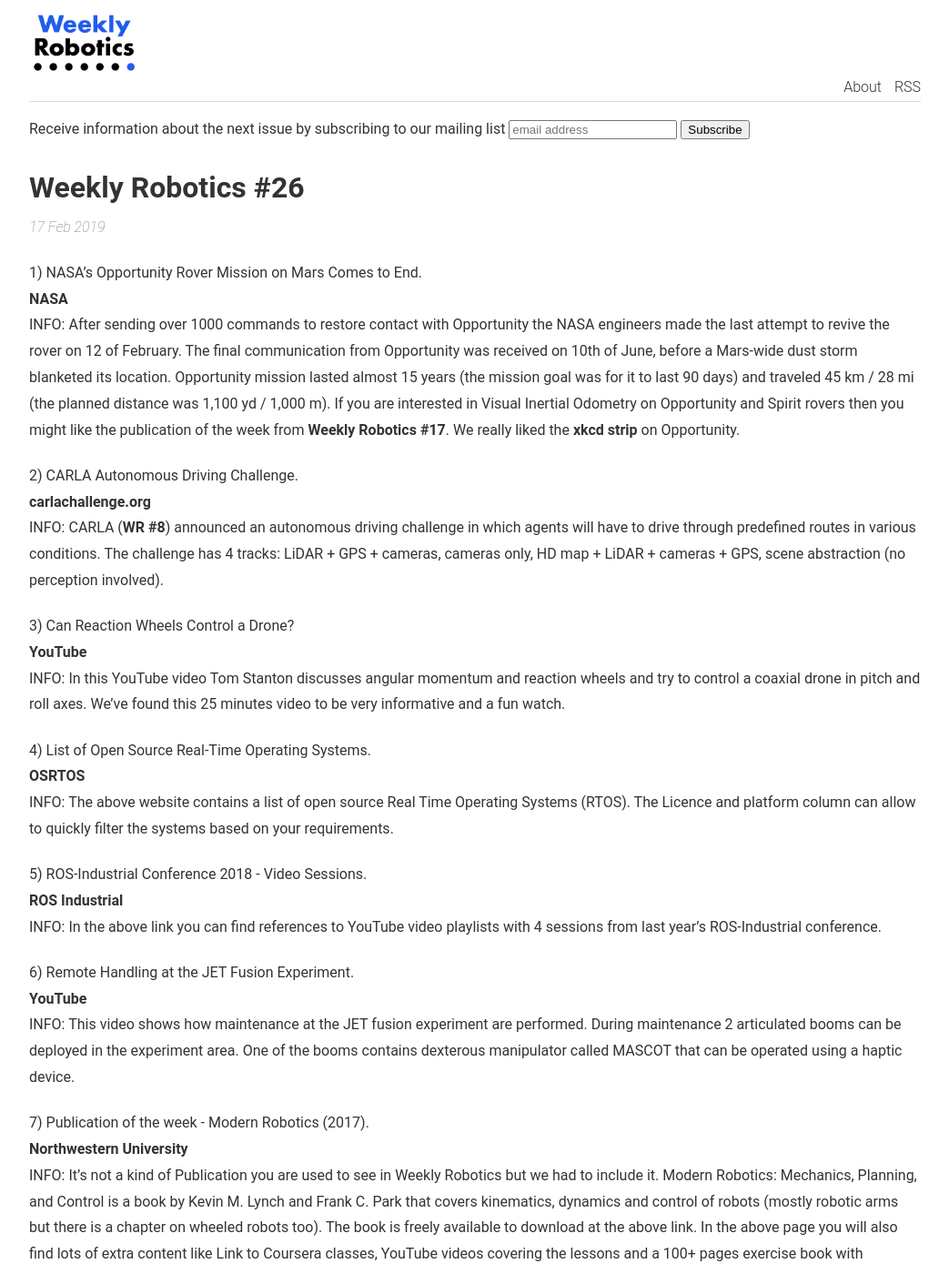
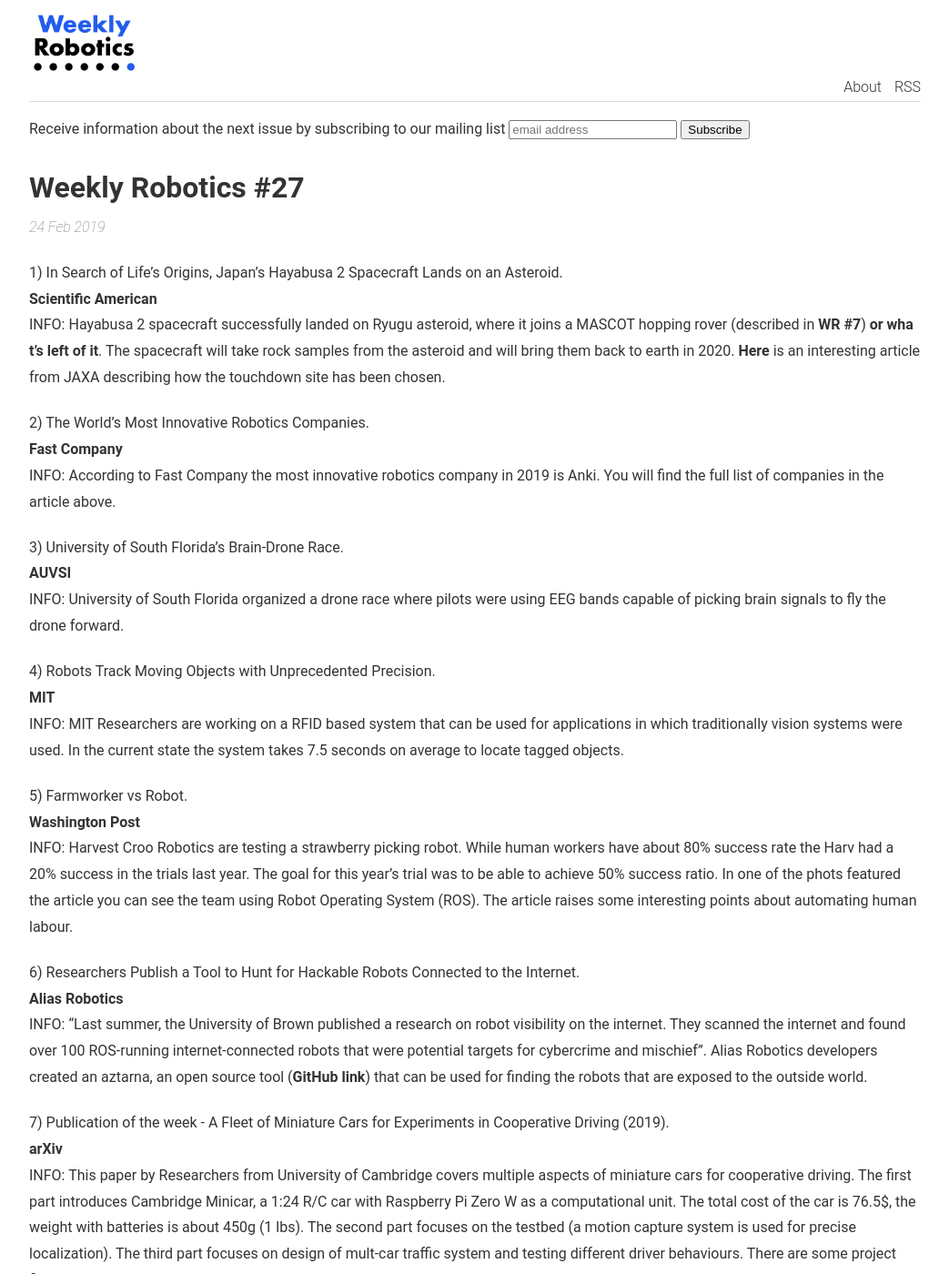
Before and after one commit to msadowski/weeklyrobotics, a Jekyll site: the page built from index.html, in a window 1280 px wide and 1400 px high. Shown: the whole window at 91% size, without its empty margins (118-1161 px from the left). Built offline with Jekyll 4.4.1, drawn with Linux system fonts in a browser that asks for light colours; the list of posts is cut into pages by our own code; comment, search, counter and statistics services are not loaded; some of the changed text lies outside the part shown.

Commit message:
Add issue 27

```diff
--- /dev/null
+++ b/_posts/2019-02-24-weekly-robotics-27.md
@@ -0,0 +1,54 @@
+---
+title: "Weekly Robotics #27"
+description: "In Weekly Robotics Newsletter #27 we revisit Ryugu asteroid and Hayabusa 2 mission, we find the world's most innovative robotics companies, attend a brain drone race and more."
+date: 2019-02-24
+tags: [Robotics, Careers, Drones, Sensors, Safety, IndustrialRobots, Space, Rover, AutonmousCars]
+---
+
+1) In Search of Life’s Origins, Japan’s Hayabusa 2 Spacecraft Lands on an Asteroid.
+<br>[Scientific American](https://www.scientificamerican.com/article/in-search-of-lifes-origins-japans-hayabusa-2-spacecraft-lands-on-an-asteroid/)<br>
+INFO: Hayabusa 2 spacecraft successfully landed on Ryugu asteroid, where it joins a MASCOT hopping rover (described in [WR #7](https://weeklyrobotics.com/weekly-robotics-7)) [or what's left of it](https://www.space.com/42024-asteroid-ryugu-mascot-lander-mission-ends.html). The spacecraft will take rock samples from the asteroid and will bring them back to earth in 2020. [Here](http://www.hayabusa2.jaxa.jp/en/topics/20190220e_TDPoint/) is an interesting article from JAXA describing how the touchdown site has been chosen.
+
+2) The World's Most Innovative Robotics Companies.
+<br>[Fast Company](https://www.fastcompany.com/most-innovative-companies/2019/sectors/robotics)<br>
+INFO: According to Fast Company the most innovative robotics company in 2019 is Anki. You will find the full list of companies in the article above.
+
+3) University of South Florida's Brain-Drone Race.
+<br>[AUVSI](https://www.auvsi.org/industry-news/university-south-floridas-brain-drone-race-welcomes-diversity-and-inclusivity)<br>
+INFO: University of South Florida organized a drone race where pilots were using EEG bands capable of picking brain signals to fly the drone forward.
+
+4) Robots Track Moving Objects with Unprecedented Precision.
+<br>[MIT](http://news.mit.edu/2019/robots-track-moving-objects-unprecedented-precision-0219)<br>
+INFO: MIT Researchers are working on a RFID based system that can be used for applications in which traditionally vision systems were used. In the current state the system takes 7.5 seconds on average to locate tagged objects.
+
+5) Farmworker vs Robot.
+<br>[Washington Post](https://www.washingtonpost.com/news/national/wp/2019/02/17/feature/inside-the-race-to-replace-farmworkers-with-robot)<br>
+INFO: Harvest Croo Robotics are testing a strawberry picking robot. While human workers have about 80% success rate the Harv had a 20% success in the trials last year. The goal for this year's trial was to be able to achieve 50% success ratio. In one of the phots featured the article you can see the team using Robot Operating System (ROS). The article raises some interesting points about automating human labour.
+
+6) Researchers Publish a Tool to Hunt for Hackable Robots Connected to the Internet.
+<br>[Alias Robotics](https://news.aliasrobotics.com/researchers-publish-a-tool-to-hunt-for-hackable-robots-connected-to-the-internet/)<br>
+INFO: "Last summer, the University of Brown published a research on robot visibility on the internet. They scanned the internet and found over 100 ROS-running internet-connected robots that were potential targets for cybercrime and mischief". Alias Robotics developers created an aztarna, an open source tool ([GitHub link](https://github.com/aliasrobotics/aztarna)) that can be used for finding the robots that are exposed to the outside world.
+
+7) Publication of the week - A Fleet of Miniature Cars for Experiments in Cooperative Driving (2019).
+<br>[arXiv](https://arxiv.org/abs/1902.06133)<br>
+INFO: This paper by Researchers from University of Cambridge covers multiple aspects of miniature cars for cooperative driving. The first part introduces Cambridge Minicar, a 1:24 R/C car with Raspberry Pi Zero W as a computational unit. The total cost of the car is 76.5$, the weight with batteries is about 450g (1 lbs). The second part focuses on the testbed (a motion capture system is used for precise localization). The third part focuses on design of mult-car traffic system and testing different driver behaviours. There are some project files and instructions on [GitHub](https://github.com/proroklab/minicar), you can also see [the video showing the system in action](https://www.youtube.com/watch?v=2oJFQnbN5CA).
+
+### Sponsored
+
+1) Humble Book Bundle:  Microcontrollers Raspberry Pi & Arduino by Make.
+<br>[Weekly Robotics](https://www.humblebundle.com/books/microcontrollers-books?partner=weeklyrobotics)<br>
+INFO: In this Humble Book Bundle by Make you can find robotics related books such as: "Drones", "Make an Arduino Controlled Robot", "Make a Mind-Controlled Arduino Robot", "Sensors", " Jumpstarting Raspberry Pi Vision: Machine Learning and Facial Recognition". By purchasing this bundle using the above link you can choose to support charities of your choice and Weekly Robotics.
+
+### Careers
+
+1) [Bosch](https://jobs.smartrecruiters.com/BoschGroup/743999683218420-task-and-motion-planning-expert) (Renningen, Germany) - Task and Motion Planning Expert.
+<br>
+INFO: Bosch is an engineering and electronics company. This particular position is about mobile robots in the areas of task allocation, team formation, multi-robot path planning and motion planning.
+
+2) [Animal Dynamics](https://animal-dynamics.workable.com/) (Oxford, UK) - Various Positions.
+<br>
+INFO: Animal Dynamics develops efficient and useful vehicles and systems that perform beyond anything currently found in nature or engineering.
+
+3) [Botsandus](https://www.botsandus.com/about/#careers) (Hayes , UK) - Robotics Engineer / Senior Software Engineer.
+<br>
+INFO: Botsandus are building a social robotics platform to help organisations interact with and learn about their customers and guests.
```
Also changed, not shown: _templates/2019-MM-DD-weekly-robotics-X.md (+0 -5 lines).
